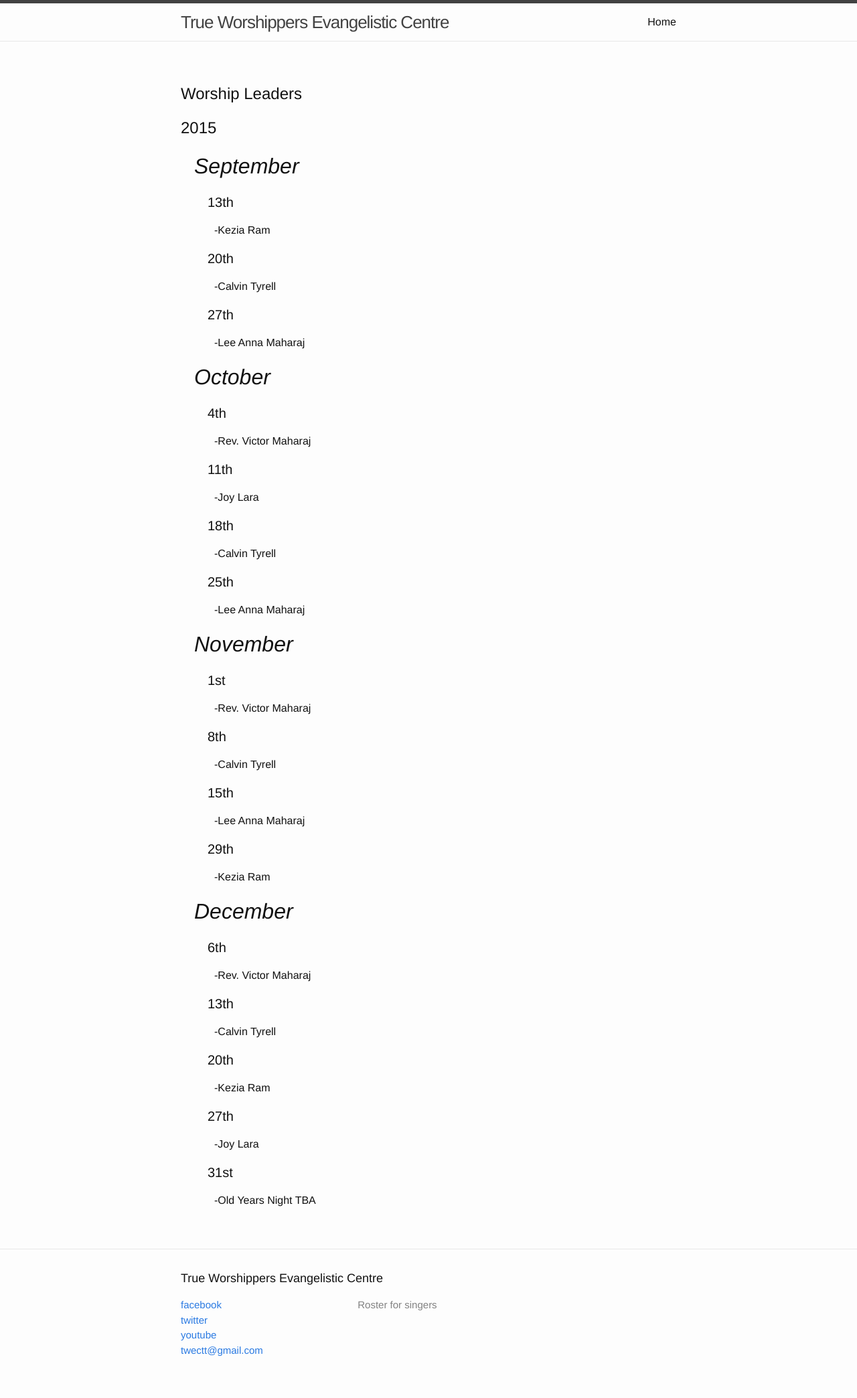
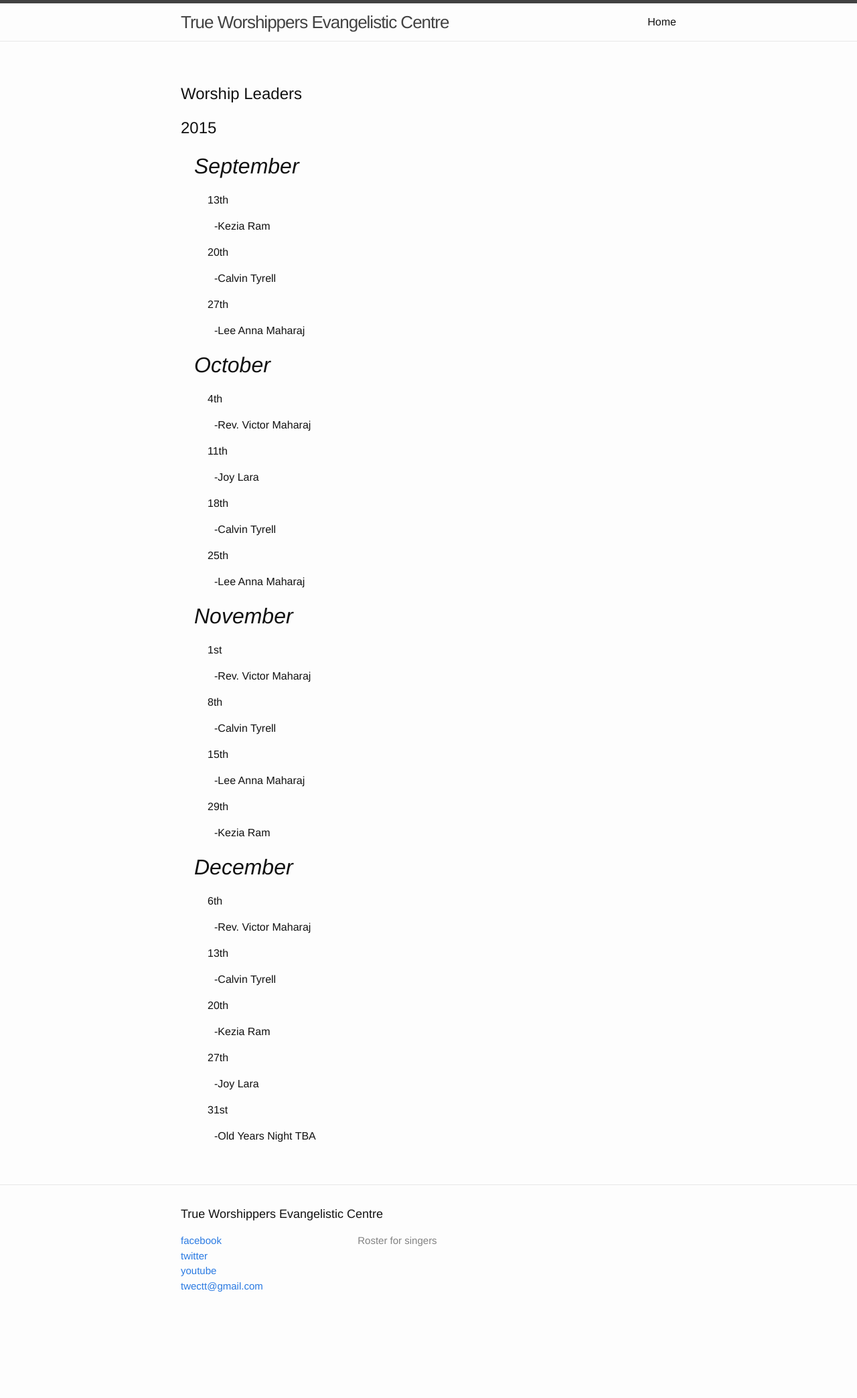
Before and after one commit to josiahmaharaj/roster_trueworshippersorg, a Jekyll site: the page built from worshipleading.html, in a window 1280 px wide. Shown: the whole page at 67% size. Built offline with Jekyll 4.4.1, drawn with Linux system fonts in a browser that asks for light colours; after the commit the page ends 1992 px from its top, so only the background shows below that.

Commit message:
worship_update_2

```diff
--- a/worshipleading.html
+++ b/worshipleading.html
@@ -11,7 +11,7 @@ permalink: worshipleading/
 
 
 		{% for item in date.items %}
-			<h4 style="padding-left:40px">{{ item.day }}</h4><p style="padding-left:50px">{{ item.person }}</p>
+			<p style="padding-left:40px">{{ item.day }}</p><p style="padding-left:50px">{{ item.person }}</p>
 		{% endfor %}
 
 {% endfor %}
```
